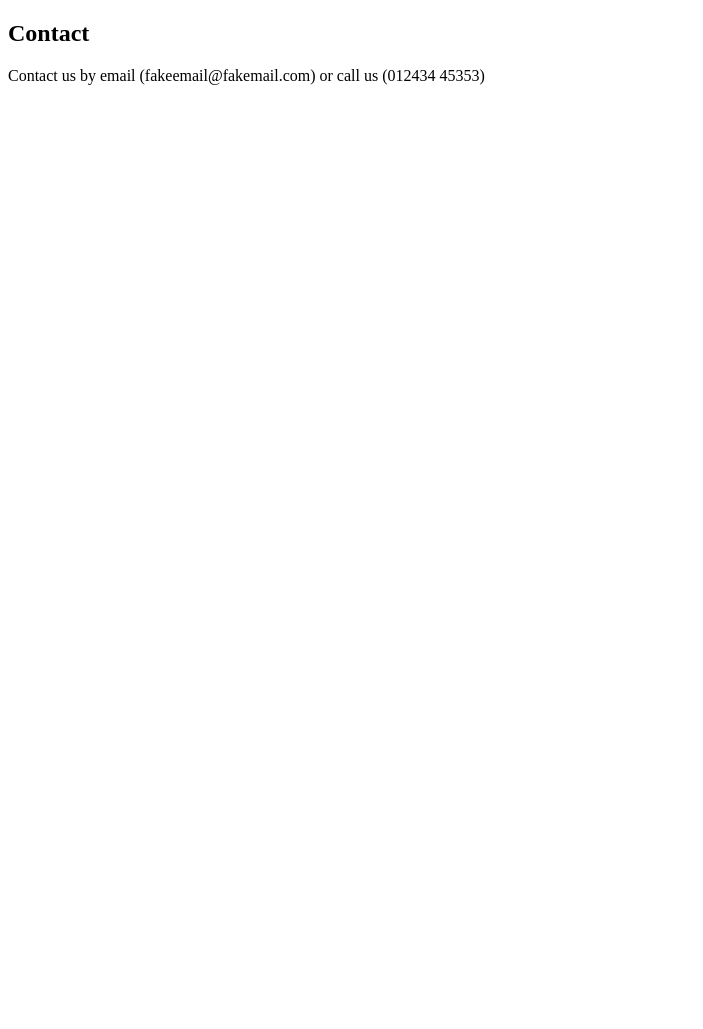
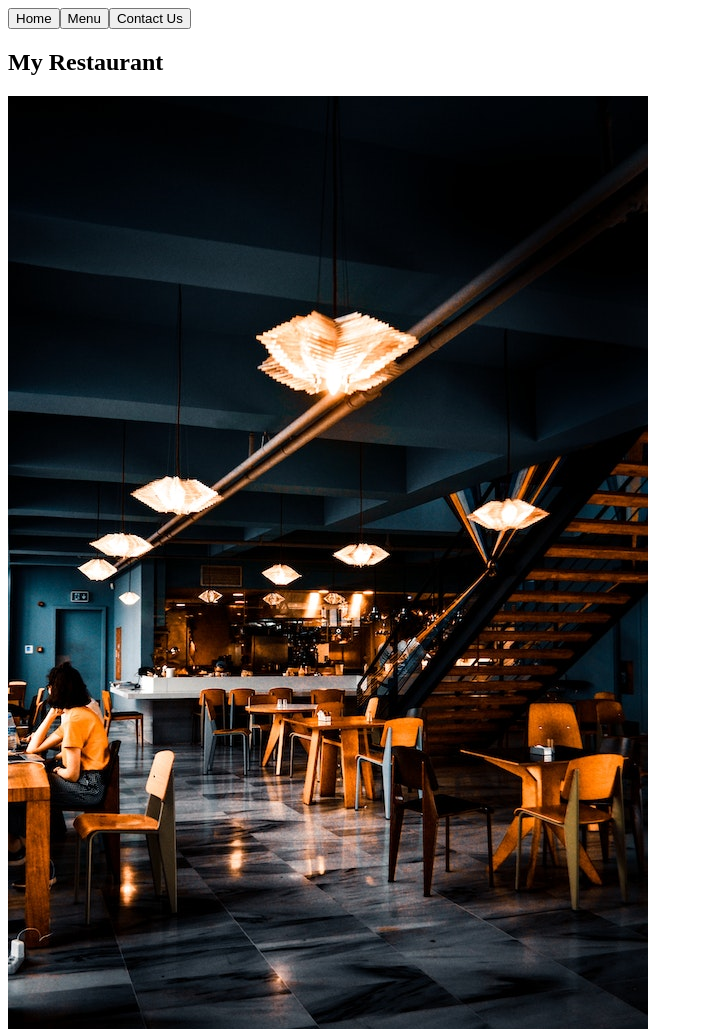
Before and after one commit to asnhck12/restaurantpage, a website built with webpack: page dist/index.html in a window 1280 px wide. Shown: the top 1029 px of the page, without its empty margins (0-703 px from the left). Before the commit the page ends 800 px from the top, so only its background shows below. Built offline with nearby package versions, Linux system fonts and the light colour scheme.

Commit message:
All functions and basic structure complete

```diff
--- a/src/Modules/home-page.js
+++ b/src/Modules/home-page.js
@@ -1,20 +1,26 @@
 function loadHomePage() {
     const contentBody = document.getElementById('content');
-    const title = document.createElement('h2');
+    const title = document.createElement('div');
+    const titleSection = document.createElement('h2');
     title.setAttribute('id','title');
-    title.innerHTML = "My Restaurant";
+    titleSection.innerHTML = "My Restaurant";
 
+    const mainImageSection = document.createElement('div');
     const mainImage = document.createElement('img');
-    mainImage.setAttribute('id','mainImage');
+    mainImageSection.setAttribute('id','mainImage');
     mainImage.src = "../assets/Restaurant small.jpg";
 
+    const aboutSection = document.createElement('div');
     const about = document.createElement('p');
-    about.setAttribute('id','about');
+    aboutSection.setAttribute('id','about');
     about.innerHTML = "Welcome to our restaurant, a place with a warm atmosphere and a wide variety of delicious food and drink.";
 
     contentBody.appendChild(title);
-    contentBody.appendChild(mainImage);
-    contentBody.appendChild(about);
+    title.appendChild(titleSection);
+    contentBody.appendChild(mainImageSection);
+    mainImageSection.appendChild(mainImage);
+    contentBody.appendChild(aboutSection);
+    aboutSection.appendChild(about);
 
     };
 
--- a/src/index.js
+++ b/src/index.js
@@ -2,6 +2,36 @@ import { loadHomePage } from './Modules/home-page';
 import { menu } from './Modules/menu';
 import { contactPage } from './Modules/contact-page';
 
-// window.addEventListener('load', loadHomePage);
-// window.addEventListener('load', menu);
-window.addEventListener('load', contactPage);
+const contentBody = document.getElementById('content');
+const tabSection = document.createElement('div');
+const homeButton = document.createElement('button');
+const menuButton = document.createElement('button');
+const contactButton = document.createElement('button');
+
+function loadMenu() {
+    clearPage();
+    tabSection.setAttribute('id','menuHeader');
+    homeButton.innerHTML = "Home";
+    menuButton.innerHTML = "Menu";
+    contactButton.innerHTML = "Contact Us";
+
+    tabSection.setAttribute('id','tabSection');
+
+    contentBody.appendChild(tabSection);
+    tabSection.appendChild(homeButton);
+    tabSection.appendChild(menuButton);
+    tabSection.appendChild(contactButton);
+}
+
+function clearPage() {
+    contentBody.innerHTML = '';
+}
+
+window.addEventListener('load', loadMenu);
+window.addEventListener('load', loadHomePage);
+homeButton.addEventListener('click', loadMenu);
+homeButton.addEventListener('click', loadHomePage);
+menuButton.addEventListener('click', loadMenu);
+menuButton.addEventListener('click', menu);
+contactButton.addEventListener('click', loadMenu);
+contactButton.addEventListener('click', contactPage);
```
Also changed, not shown: dist/index.html, dist/main.js.
